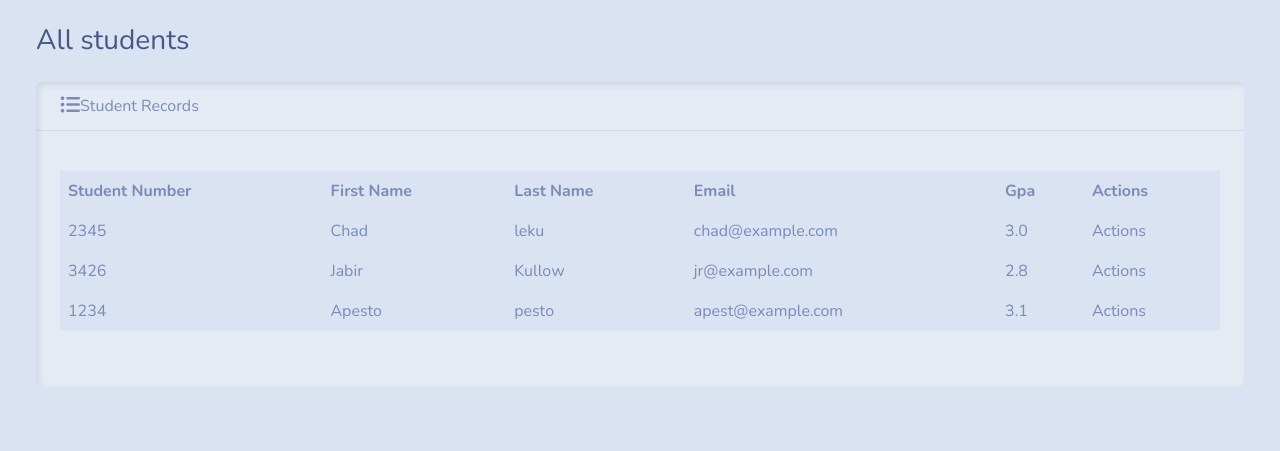
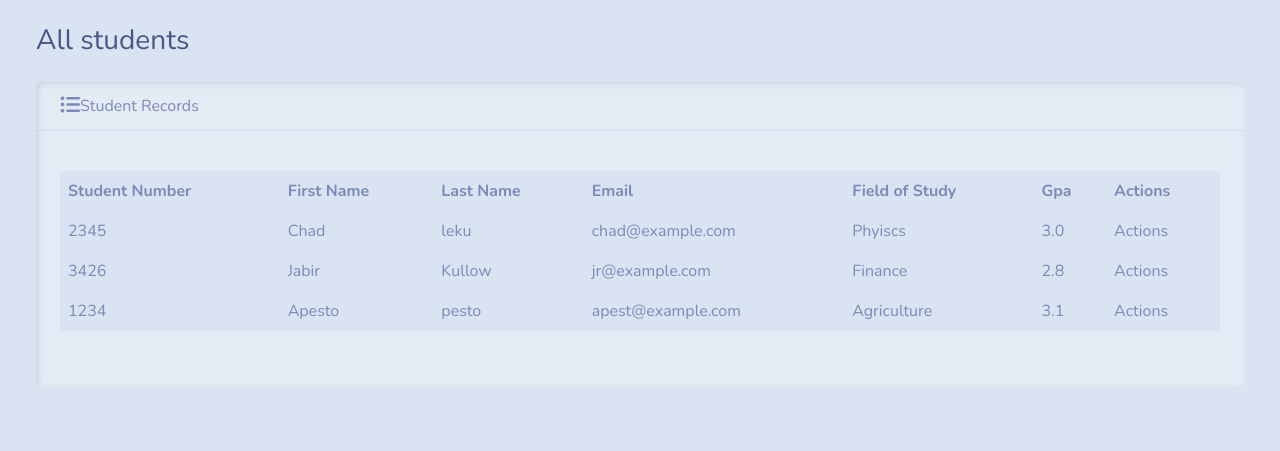
Before and after one commit to Jabir254/school_mgt_system, a Django app: page / in a window 1280 px wide. Shown: the part 56-507 px from the top of the page. Run offline with Django 4.2, Linux system fonts and the light colour scheme; data comes from the database, SQL or seed files in the repository; some libraries are stand-ins or nearby versions.

Commit message:
updated index html added field of stusy

```diff
--- a/sms/school/students/templates/students/index.html
+++ b/sms/school/students/templates/students/index.html
@@ -69,6 +69,7 @@
 												<th scope="col">First Name</th>
 												<th scope="col">Last Name</th>
 												<th scope="col">Email</th>
+												<th scope="col">Field of Study</th>
 												<th scope="col">Gpa</th>
 												<th scope="col">Actions</th>
 											</tr>
@@ -80,6 +81,7 @@
 												<td>{{ student.first_name}}</td>
 												<td>{{ student.last_name}}</td>
 												<td>{{ student.email}}</td>
+												<td>{{student.field_of_study}}</td>
 												<td>{{ student.gpa}}</td>
 												<td>Actions</td>
 											</tr>
```
Also changed, not shown: 1 other file.
